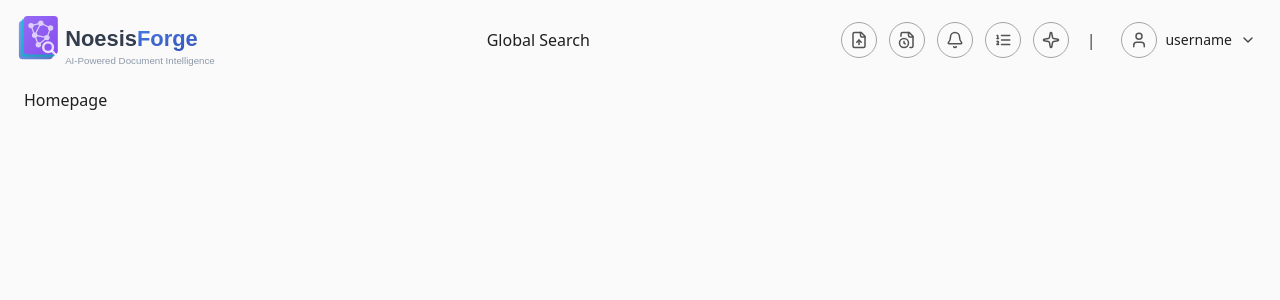
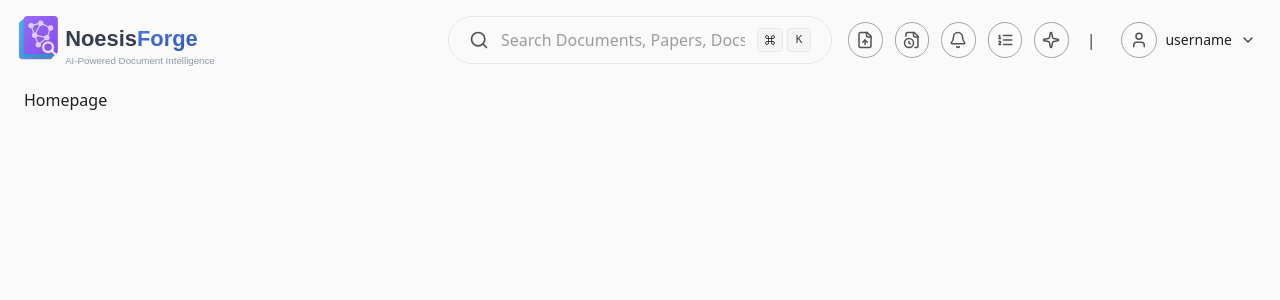
Before and after one commit to eyuppastirmaci/noesis-forge, a Next.js app in the folder frontend/: page / in a window 1280 px wide. Shown: the top 300 px of the page. Built offline with nearby package versions, Linux system fonts and the light colour scheme.

Commit message:
feat: Refactor Header layout to use grid system, integrate GlobalSearch component, and improve section organization

```diff
--- /dev/null
+++ b/frontend/src/components/GlobalSearch.tsx
@@ -0,0 +1,177 @@
+"use client";
+
+import { useState, useEffect, useRef } from "react";
+import { Search, Command } from "lucide-react";
+
+export default function GlobalSearch() {
+  const [isFocused, setIsFocused] = useState(false);
+  const [isHovered, setIsHovered] = useState(false);
+  const [searchValue, setSearchValue] = useState("");
+  const inputRef = useRef<HTMLInputElement>(null);
+
+  // Keyboard shortcut handler
+  useEffect(() => {
+    const handleKeyDown = (e: KeyboardEvent) => {
+      // Cmd+K or Ctrl+K to focus search
+      if ((e.metaKey || e.ctrlKey) && e.key === "k") {
+        e.preventDefault();
+        inputRef.current?.focus();
+      }
+
+      // Escape to blur
+      if (e.key === "Escape") {
+        inputRef.current?.blur();
+      }
+    };
+
+    document.addEventListener("keydown", handleKeyDown);
+    return () => document.removeEventListener("keydown", handleKeyDown);
+  }, []);
+
+  const handleFocus = () => {
+    setIsFocused(true);
+  };
+
+  const handleBlur = () => {
+    setIsFocused(false);
+  };
+
+  const handleMouseEnter = () => {
+    setIsHovered(true);
+  };
+
+  const handleMouseLeave = () => {
+    setIsHovered(false);
+  };
+
+  const isActive = isFocused || searchValue.length > 0;
+
+  return (
+    <div
+      className={`relative transition-all duration-300 ease-out ${
+        isActive ? "w-[480px]" : "w-96"
+      }`}
+      onMouseEnter={handleMouseEnter}
+      onMouseLeave={handleMouseLeave}
+    >
+      <div
+        className={`
+          relative flex items-center gap-3 px-5 h-12
+          bg-[var(--background)]
+          border rounded-full
+          transition-all duration-200
+          ${
+            isFocused
+              ? "border-[var(--icon-button-border-active)] shadow-lg shadow-black/5 dark:shadow-white/5"
+              : isHovered
+              ? "border-[var(--icon-button-border-hover)]"
+              : "border-[var(--border)]"
+          }
+        `}
+      >
+        {/* Search Icon */}
+        <Search
+          className={`
+            w-5 h-5 flex-shrink-0
+            transition-colors duration-200
+            ${
+              isFocused
+                ? "text-[var(--icon-button-icon-active)]"
+                : isHovered
+                ? "text-[var(--icon-button-icon-hover)]"
+                : "text-[var(--icon-button-icon)]"
+            }
+          `}
+        />
+
+        {/* Input Field */}
+        <input
+          ref={inputRef}
+          type="text"
+          value={searchValue}
+          onChange={(e) => setSearchValue(e.target.value)}
+          onFocus={handleFocus}
+          onBlur={handleBlur}
+          placeholder="Search Documents, Papers, Docs..."
+          className={`
+            flex-1 bg-transparent border-none outline-none
+            text-base font-normal
+            text-[var(--foreground)]
+            placeholder:text-[var(--foreground-secondary)]
+            ${isFocused ? "placeholder:opacity-70" : "placeholder:opacity-50"}
+          `}
+        />
+
+        {/* Keyboard Shortcut Indicator */}
+        {!isActive && (
+          <div
+            className={`
+              flex items-center gap-1
+              transition-opacity duration-200
+              ${isHovered ? "opacity-0" : "opacity-100"}
+            `}
+          >
+            <kbd
+              className={`
+                inline-flex items-center justify-center
+                h-6 min-w-[24px] px-1.5
+                text-[11px] font-medium
+                bg-[var(--background-secondary)]
+                border border-[var(--border)]
+                rounded
+                text-[var(--foreground-secondary)]
+              `}
+            >
+              <Command className="w-3 h-3" />
+            </kbd>
+            <kbd
+              className={`
+                inline-flex items-center justify-center
+                h-6 min-w-[24px] px-1.5
+                text-[11px] font-medium
+                bg-[var(--background-secondary)]
+                border border-[var(--border)]
+                rounded
+                text-[var(--foreground-secondary)]
+              `}
+            >
+              K
+            </kbd>
+          </div>
+        )}
+
+        {/* Clear Button - Shows when there's text */}
+        {searchValue && (
+          <button
+            onClick={() => setSearchValue("")}
+            className={`
+              flex items-center justify-center
+              w-6 h-6 rounded-full
+              bg-[var(--background-secondary)]
+              hover:bg-[var(--border)]
+              transition-all duration-200
+              animate-in fade-in-0 zoom-in-95
+            `}
+          >
+            <span className="text-sm text-[var(--foreground-secondary)]">
+              ×
+            </span>
+          </button>
+        )}
+      </div>
+
+      {/* Glow Effect on Focus */}
+      {isFocused && (
+        <div
+          className={`
+            absolute inset-0 -z-10
+            bg-gradient-to-r from-blue-500/20 via-purple-500/20 to-pink-500/20
+            blur-xl opacity-50
+            rounded-full
+            animate-pulse
+          `}
+        />
+      )}
+    </div>
+  );
+}
--- a/frontend/src/components/layout/Header.tsx
+++ b/frontend/src/components/layout/Header.tsx
@@ -13,18 +13,12 @@ import {
   FileUp,
   FileClock,
   Bell,
-  Loader,
-  Bot,
-  Activity,
-  List,
-  ListTree,
-  Server,
-  LoaderCircle,
   Sparkle,
   ListOrdered,
 } from "lucide-react";
 import IconButton from "../ui/IconButton";
 import BreadCrumb from "../BreadCrumb";
+import GlobalSearch from "../GlobalSearch";
 
 export default function Header() {
   const [mounted, setMounted] = useState(false);
@@ -99,11 +93,14 @@ export default function Header() {
 
   if (!mounted) {
     return (
-      <div className="w-full flex justify-between items-center px-4 h-[80px]">
+      <div className="w-full grid grid-cols-3 items-center px-4 h-[80px]">
         <div className="flex items-center gap-2">
           <div className="w-[280px] h-[280px] bg-secondary animate-pulse rounded" />
         </div>
-        <div className="flex items-center gap-2">
+        <div className="flex justify-center">
+          <div className="w-48 h-10 bg-secondary animate-pulse rounded" />
+        </div>
+        <div className="flex items-center gap-2 justify-end">
           <div className="w-8 h-8 bg-secondary animate-pulse rounded-full" />
           <div className="w-16 h-4 bg-secondary animate-pulse rounded" />
         </div>
@@ -164,7 +161,8 @@ export default function Header() {
 
   return (
     <>
-      <div className="w-full flex justify-between items-center px-4 h-[80px]">
+      <div className="w-full grid grid-cols-3 items-center px-4 h-[80px]">
+        {/* Left Section */}
         <div className="flex items-center gap-2">
           <Link href="/">
             <Image
@@ -178,23 +176,43 @@ export default function Header() {
           <BreadCrumb />
         </div>
 
-        <div>Global Search</div>
+        {/* Center Section */}
+        <div className="flex justify-center">
+          <GlobalSearch />
+        </div>
 
-        <div className="relative flex items-center gap-3">
+        {/* Right Section */}
+        <div className="flex items-center gap-3 justify-end">
           {/* Upload */}
           <IconButton Icon={FileUp} onClick={() => {}} className="btn-upload" />
 
           {/* Recent Documents */}
-          <IconButton Icon={FileClock} onClick={() => {}} className="btn-recent-documents" />
+          <IconButton
+            Icon={FileClock}
+            onClick={() => {}}
+            className="btn-recent-documents"
+          />
 
           {/* Notifications */}
-          <IconButton Icon={Bell} onClick={() => {}} className="btn-notifications" />
+          <IconButton
+            Icon={Bell}
+            onClick={() => {}}
+            className="btn-notifications"
+          />
 
           {/* Processing Queue */}
-          <IconButton Icon={ListOrdered} onClick={() => {}} className="btn-processing-queue" />
+          <IconButton
+            Icon={ListOrdered}
+            onClick={() => {}}
+            className="btn-processing-queue"
+          />
 
           {/* AI Status */}
-          <IconButton Icon={Sparkle} onClick={() => {}} className="btn-ai-status" />
+          <IconButton
+            Icon={Sparkle}
+            onClick={() => {}}
+            className="btn-ai-status"
+          />
 
           <div className="text-[var(--foreground-secondary)] mx-1.5">|</div>
 
```
